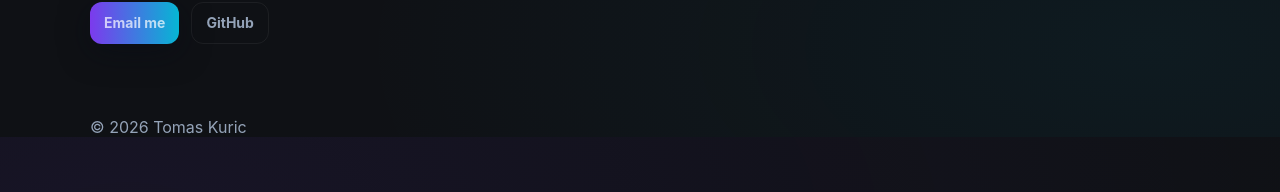
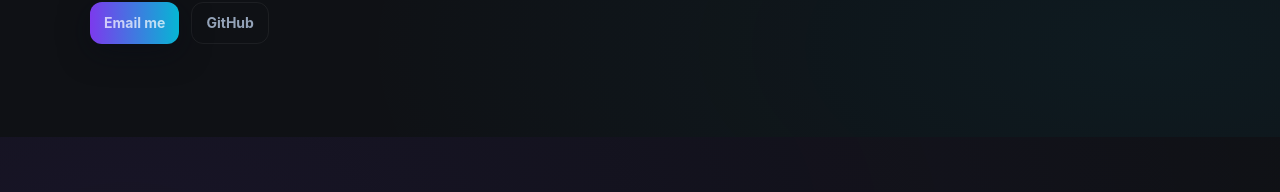
Before and after one commit to TomasKuric/tomaskuric.github.io, a Jekyll site: the page index.html, which Jekyll copies as it is, in a window 1280 px wide. Shown: the part 1663-1855 px from the top of the page. Built offline with Jekyll 4.4.1, drawn with Linux system fonts in a browser that asks for light colours; after the commit the page ends 1787 px from its top, so only the background shows below that.

Commit message:
Update index.html

```diff
--- a/index.html
+++ b/index.html
@@ -161,13 +161,8 @@
     </section>
   </main>
 
-  <footer>
-    <div>© <span id="year"></span> Tomas Kuric</div>
-    <div style="display:flex;gap:10px">
-      <!--<a href="https://github.com/tomaskuric" target="_blank" style="color:var(--muted);text-decoration:none">GitHub</a>-->
-      <!--<a href="https://www.linkedin.com" target="_blank" style="color:var(--muted);text-decoration:none">LinkedIn</a>-->
-    </div>
-  </footer>
+
+
 </div>
 
 <!-- Modal -->
```
